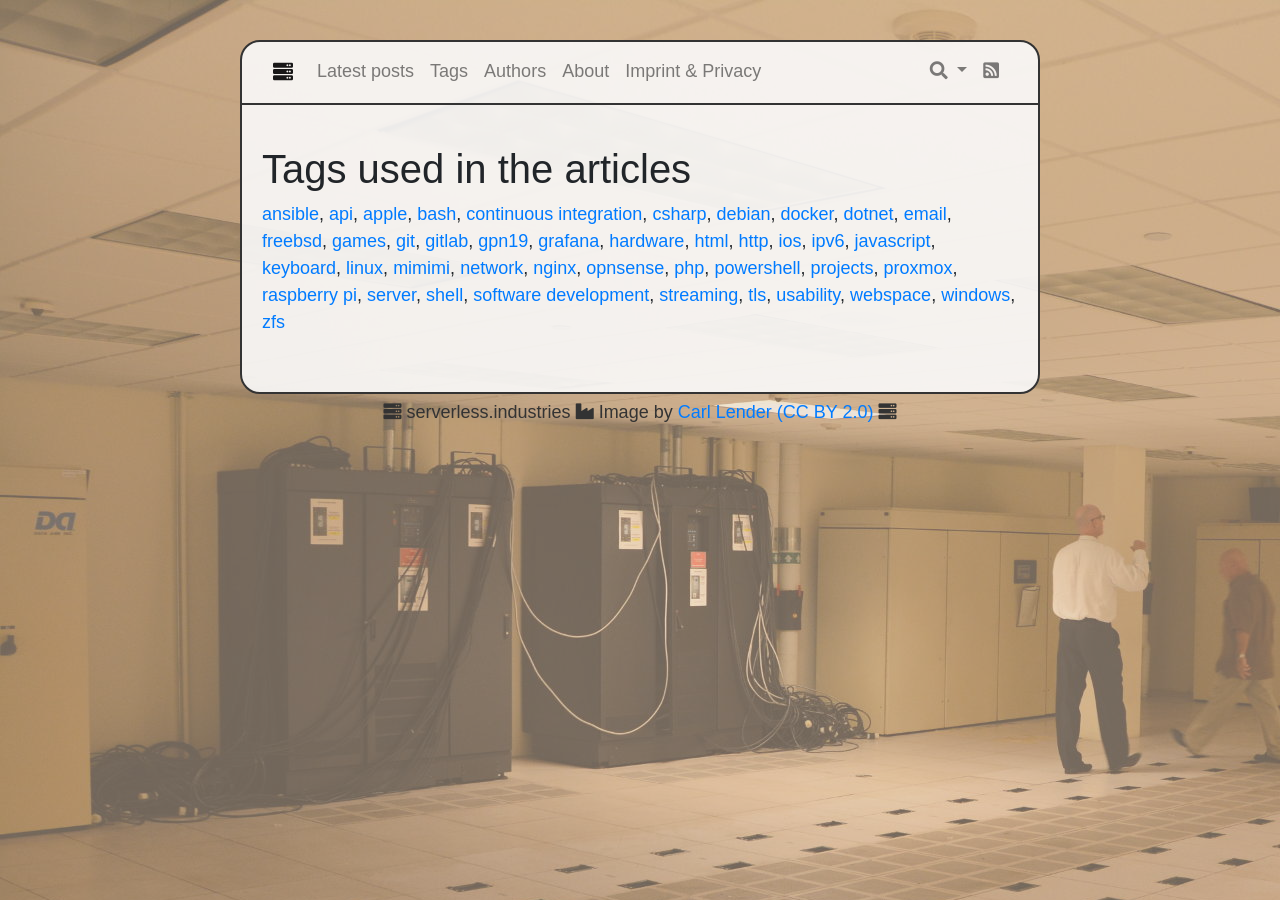
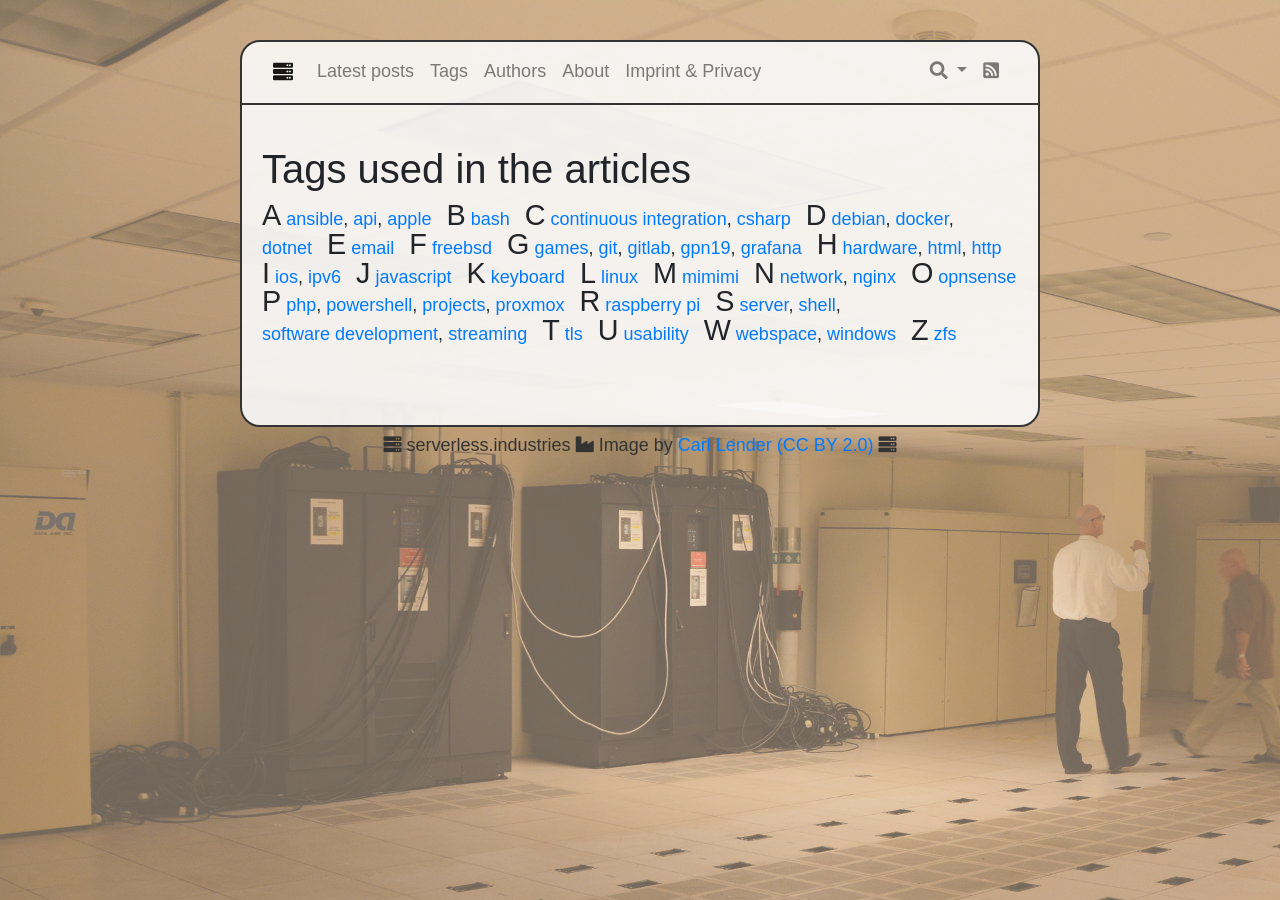
Before and after one commit to perryflynn/serverless.industries, a Jekyll site: the page built from src/tags.html, in a window 1280 px wide. Built offline with Jekyll 4.4.1, drawn with Linux system fonts in a browser that asks for light colours.

Commit message:
group tags by first letter

```diff
--- a/src/css/main.scss
+++ b/src/css/main.scss
@@ -218,3 +218,28 @@ $content-opacity: .9;
     text-align: center;
     color: $lay-color-darker;
 }
+
+/* Tags */
+
+div.tagindex {
+    line-height: (1.5 * 100 / 150);
+    margin-bottom: 40px;
+
+    span.taggroup {
+        margin-right: 10px;
+
+        span.taggroupbegin {
+            white-space: nowrap;
+        }
+    }
+
+    span.tagletter {
+        font-size: 160%;
+    }
+
+    @include media-breakpoint-up(lg) {
+        a {
+            white-space: nowrap;
+        }
+    }
+}
--- a/src/tags.html
+++ b/src/tags.html
@@ -4,19 +4,33 @@ title: Tags
 ---
 <h1>Tags used in the articles</h1>
 
-<p>
-    {% assign sorted_tags = site.tags | sort %}
-    {%- for tag in sorted_tags %}
-    <a href="#{{tag[0]|slugify}}">{{tag[0]}}</a>{% if forloop.last==false %}, {% endif %}
-    {% endfor -%}
-</p>
+<noscript>
+    <p><strong>This site requires Javascript to work properly.</strong></p>
+</noscript>
 
-{% for tag in sorted_tags %}
+<div class="tagindex">
+    {% assign taggroups = site.tags | group_by_exp: "item", "item[0] | truncate: 1, '' | downcase" | sort: "name" %}
+    {% for taggroup in taggroups %}
+        <span class="taggroup">
+            <span class="taggroupbegin"><span class="tagletter">{{taggroup.name | upcase}}</span>
+
+            {% assign sortedtaggroup = taggroup.items | sort %}
+            {% for tag in sortedtaggroup %}
+                <a href="#{{tag[0]|slugify}}">{{tag[0]}}</a>
+                {%- if forloop.first -%}</span>{%- endif -%}
+                {%- if forloop.last==false %}, {% endif %}
+            {% endfor %}
+        </span>
+    {% endfor %}
+</div>
+
+{% assign sortedtags = site.tags | sort %}
+{% for tag in sortedtags %}
     <div class="tagcontainer tag-{{tag[0]|slugify}}">
         <h2>{{tag[0]}}</h2>
         <ul>
             {% for post in tag[1] %}
-                <li><a href="{{ post.url | relative_url }}">{{ post.title }}</a></li>
+                <li><a href="{{ post.url | relative_url }}">{{ post.title }}</a> ({{post.lang}})</li>
             {% endfor %}
         </ul>
     </div>
```
Also changed, not shown: other parts of src/tags.html (+1 -0 lines).
